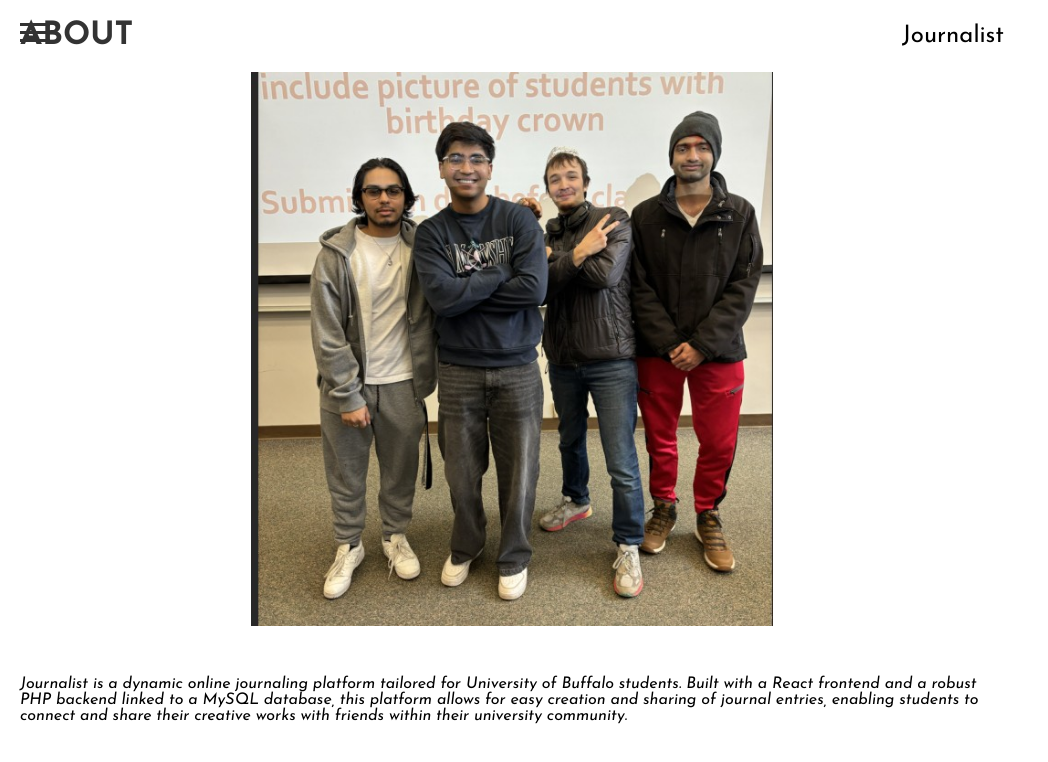
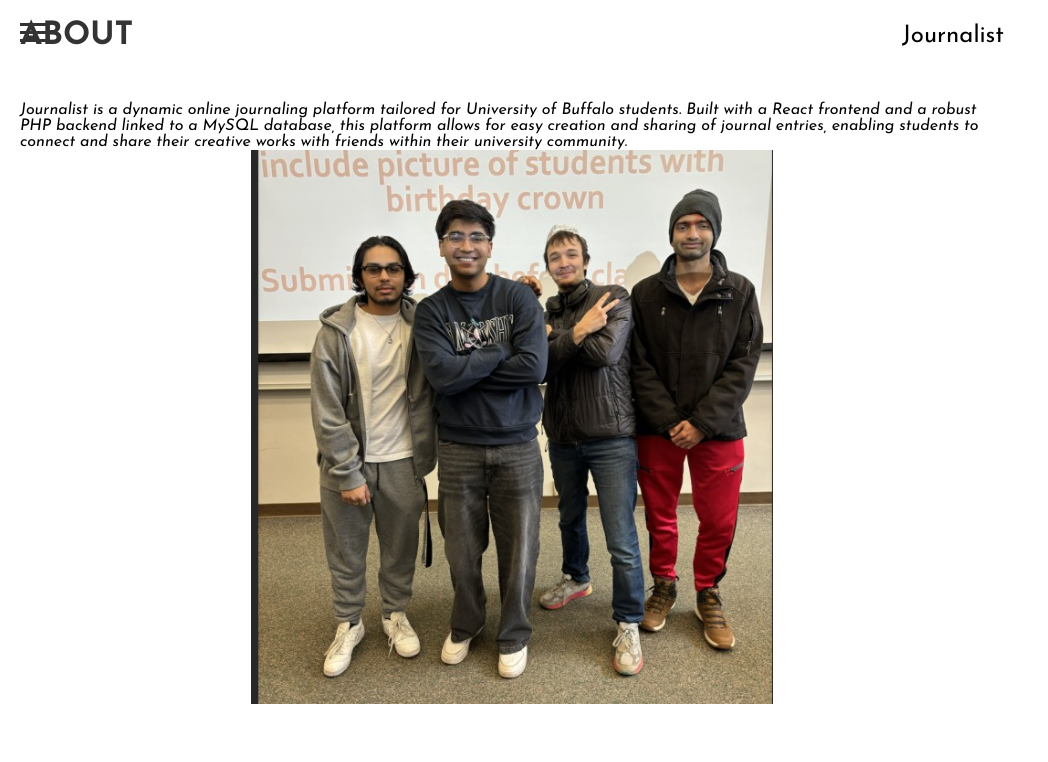
Before and after one commit to cse442-at-ub/s24semesterproject-journalists, a React (Vite) app in the folder frontend/: page /about in a window 1280 px wide. Shown: the top 762 px of the page, without its empty margins (0-1048 px from the left). Built offline with nearby package versions, Linux system fonts and the light colour scheme.

Commit message:
updating code

```diff
--- a/frontend/src/About.jsx
+++ b/frontend/src/About.jsx
@@ -34,11 +34,15 @@ const About = () => {
           <h1 className="title">ABOUT</h1>
           <div className="role">Journalist</div>
         </div>
+        <blockquote className="quote">
+        Journalist is a dynamic online journaling platform tailored for University of Buffalo students.  Built with a React frontend and a robust PHP backend linked to a MySQL database, this platform allows for easy creation and sharing of journal entries, enabling students to connect and share their creative works with friends within their university community.
+        </blockquote>
+        <div>
+        </div>
         <div className="image-container">
           <img className="journal-image" src={mona_lisa} alt="Journal Entry" />
         </div>
-        <blockquote className="quote">
-        Journalist is a dynamic online journaling platform tailored for University of Buffalo students.  Built with a React frontend and a robust PHP backend linked to a MySQL database, this platform allows for easy creation and sharing of journal entries, enabling students to connect and share their creative works with friends within their university community.        </blockquote>
+
       </div>
     </div>
   );
```
